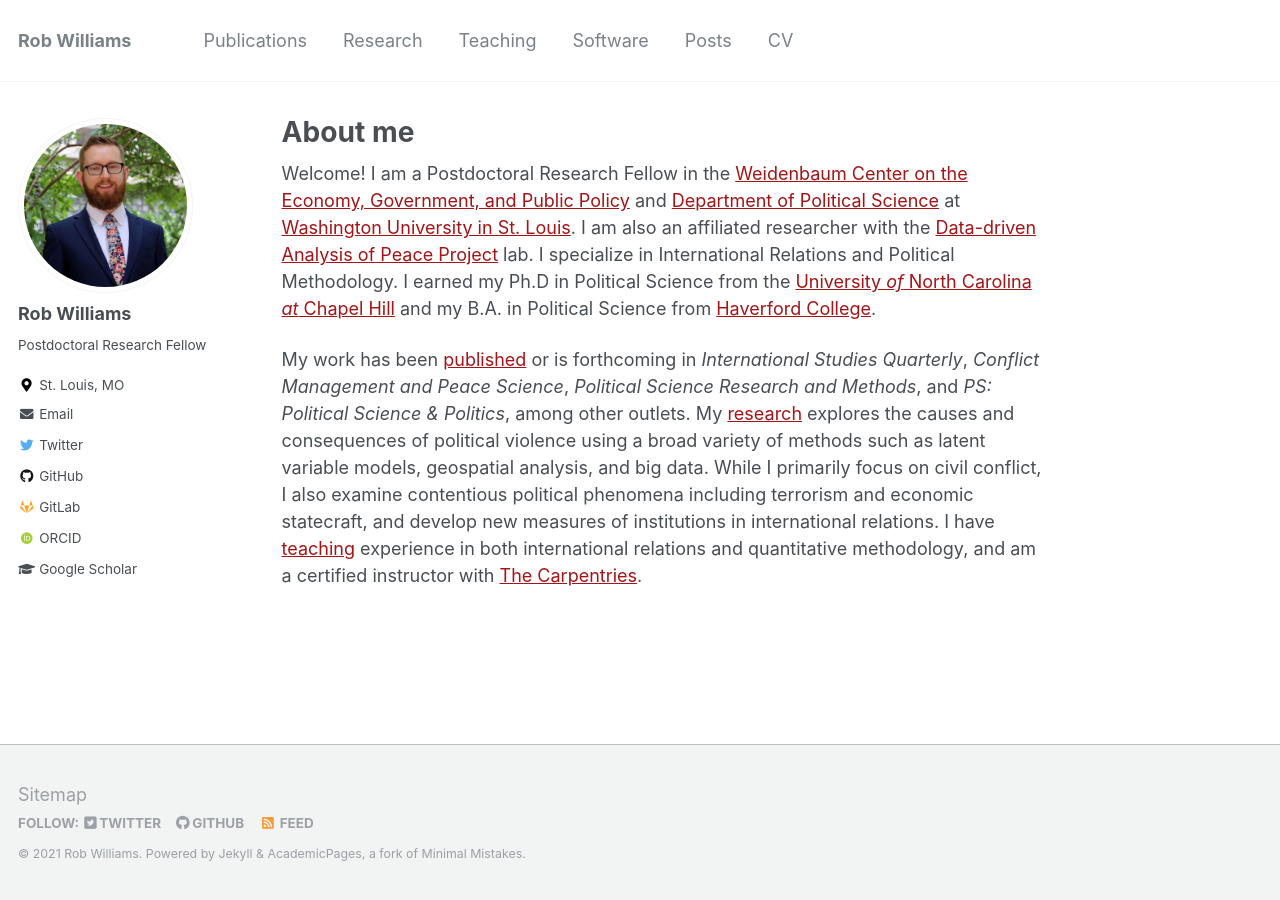
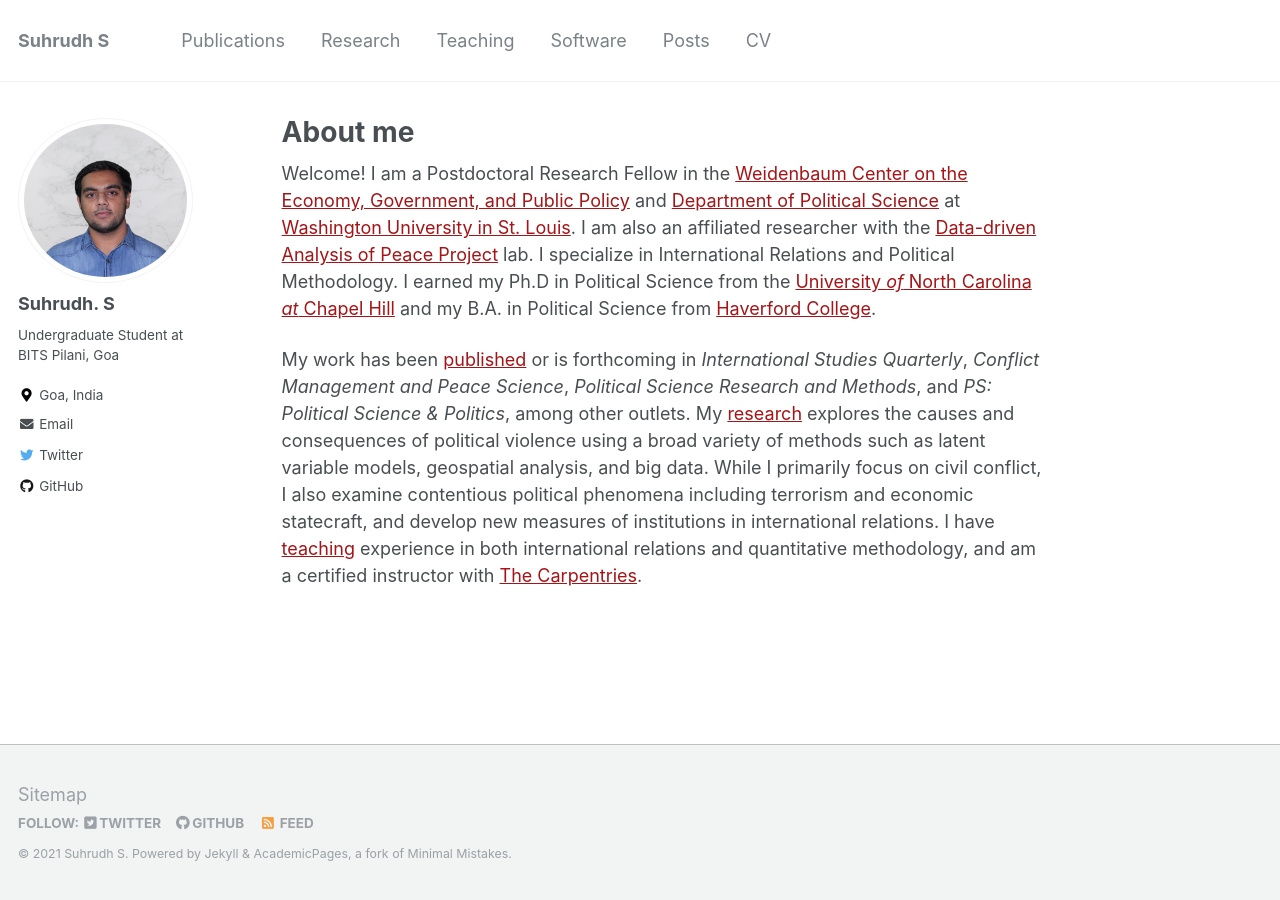
Before and after one commit to SuhrudhSarathy/SuhrudhSarathy.github.io, a Jekyll site: the page built from _pages/about.md, in a window 1280 px wide. Built offline with Jekyll 4.4.1, drawn with Linux system fonts in a browser that asks for light colours; some web fonts are replaced.

Commit message:
initial modification

```diff
--- a/_config.yml
+++ b/_config.yml
@@ -7,13 +7,13 @@
 
 # Site Settings
 locale                   : "en-US"
-title                    : "Rob Williams"
+title                    : "Suhrudh S"
 title_separator          : "-"
-name                     : &name "Rob Williams"
-description              : &description "Postdoc in Political Science"
-url                      : https://jayrobwilliams.com # the base hostname & protocol for your site e.g. "https://mmistakes.github.io"
+name                     : &name "Suhrudh S"
+description              : &description "Undergrad at BITS Pilani, Goa"
+url                      : https://suhrudhsarathy.github.io # the base hostname & protocol for your site e.g. "https://mmistakes.github.io"
 baseurl                  : "" # the subpath of your site, e.g. "/blog"
-repository               : "jayrobwilliams/jayrobwilliams.github.io"
+repository               : "SuhrudhSarathy/SuhrudhSarathy.github.io"
 teaser                   : # filename of teaser fallback teaser image placed in /images/, .e.g. "500x300.png"
 breadcrumbs              : false # true, false (default)
 words_per_minute         : 160
@@ -57,7 +57,7 @@ yandex_site_verification :
 
 # Social Sharing
 twitter:
-  username               : jayrobw
+  username               : suhrudh
 facebook:
   username               :
   app_id                 :
@@ -82,15 +82,15 @@ analytics:
 
 # Site Author
 author:
-  name             : "Rob Williams"
+  name             : "Suhrudh. S"
   avatar           : "profile.png"
-  bio              : "Postdoctoral Research Fellow"
-  location         : "St. Louis, MO"
+  bio              : "Undergraduate Student at BITS Pilani, Goa"
+  location         : "Goa, India"
   employer         :
   pubmed           :
-  orcid            : "http://orcid.org/0000-0001-9259-3883"
-  googlescholar    : "https://scholar.google.com/citations?user=fiaPSmgAAAAJ"
-  email            : "rob.williams@wustl.edu"
+  orcid            :
+  googlescholar    :
+  email            : "suhrudhs@gmail.com"
   researchgate     :  # example: "https://www.researchgate.net/profile/yourprofile"
   uri              :
   bitbucket        :
@@ -99,8 +99,8 @@ author:
   flickr           :
   facebook         :
   foursquare       :
-  github           : "jayrobwilliams"
-  gitlab           : "jayrobwilliams"
+  github           : "SuhrudhSarathy"
+  gitlab           :
   google_plus      :
   keybase          :
   instagram        :
@@ -112,7 +112,7 @@ author:
   stackoverflow    : # http://stackoverflow.com/users/123456/username
   steam            :
   tumblr           :
-  twitter          : "jayrobw"
+  twitter          : "suhrudhs"
   vine             :
   weibo            :
   xing             :
```
Also changed, not shown: images/profile.png.
